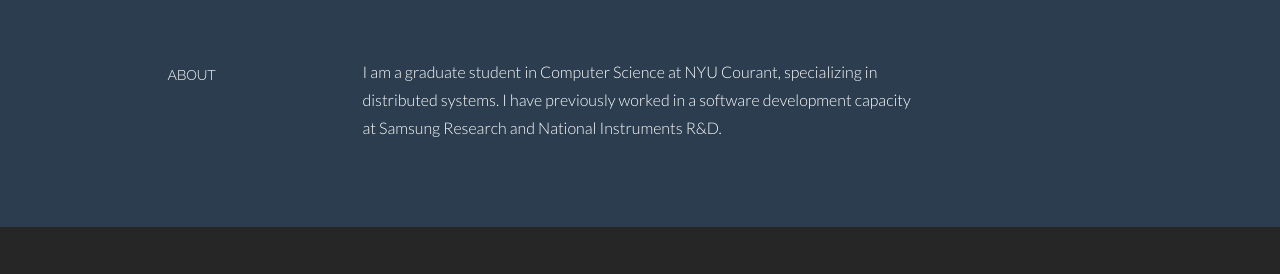
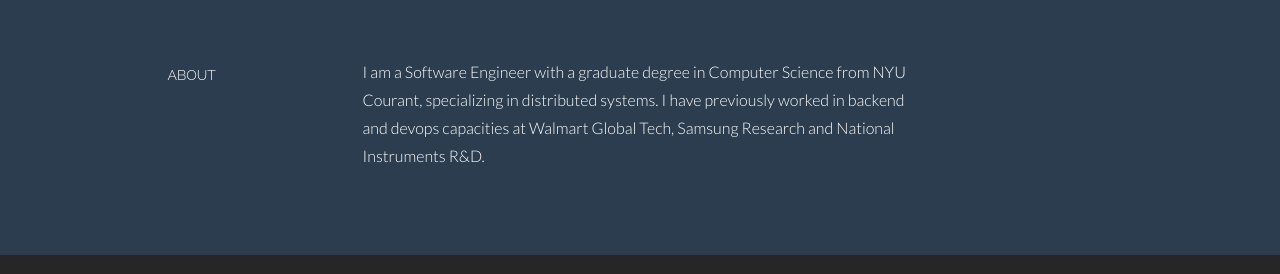
Before and after one commit to HayWiir/PortfolioWebsite, a plain HTML site: page index.html in a window 1280 px wide. Shown: the part 502-776 px from the top of the page. Drawn offline with Linux system fonts and the light colour scheme.

Commit message:
Updates to resume

```diff
--- a/index.html
+++ b/index.html
@@ -69,8 +69,8 @@
 				</div>
 				<div class="col-lg-6">
 					<!-- EDIT: about -->
-					<p>I am a graduate student in Computer Science at NYU Courant, specializing in distributed systems.
-					I have previously worked in a software development capacity at Samsung Research and National Instruments R&D.</p>
+					<p>I am a Software Engineer with a graduate degree in Computer Science from NYU Courant, specializing in distributed systems.
+					I have previously worked in backend and devops capacities at Walmart Global Tech, Samsung Research and National Instruments R&D.</p>
 
 				</div>
 				<!-- <div class="col-lg-3">
```
Also changed, not shown: 2 other files.
